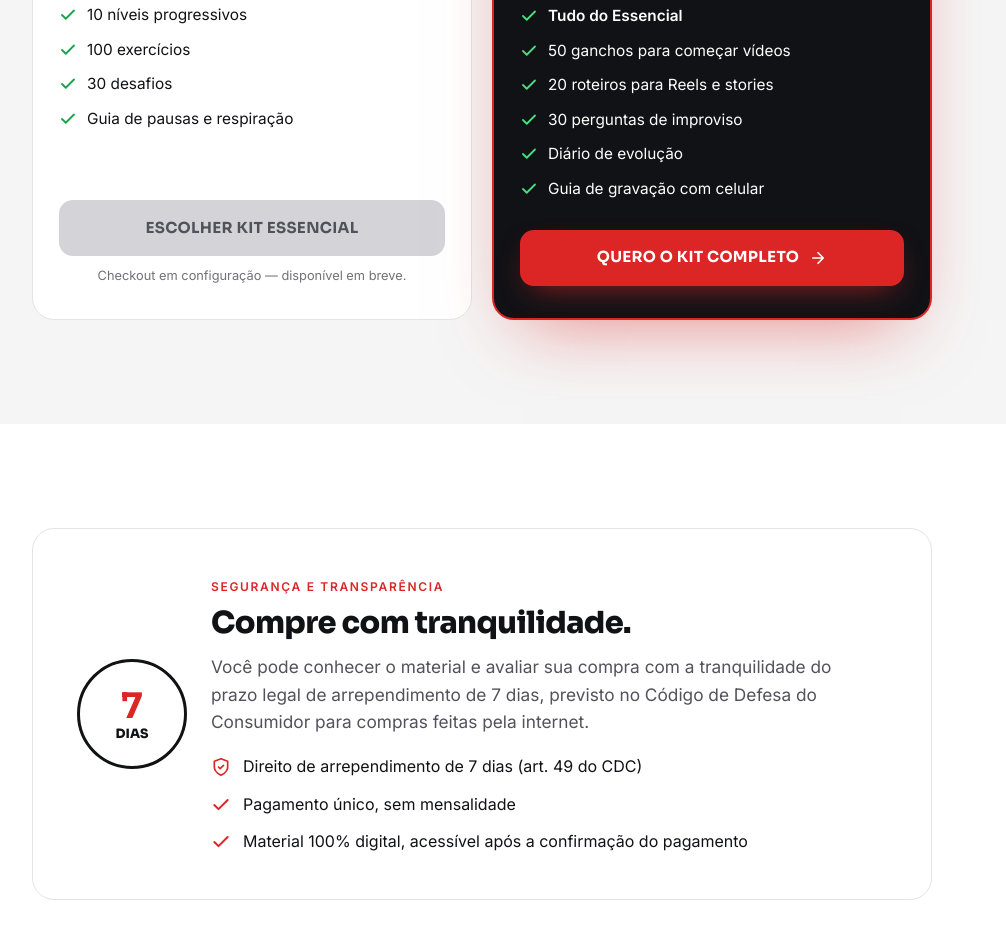
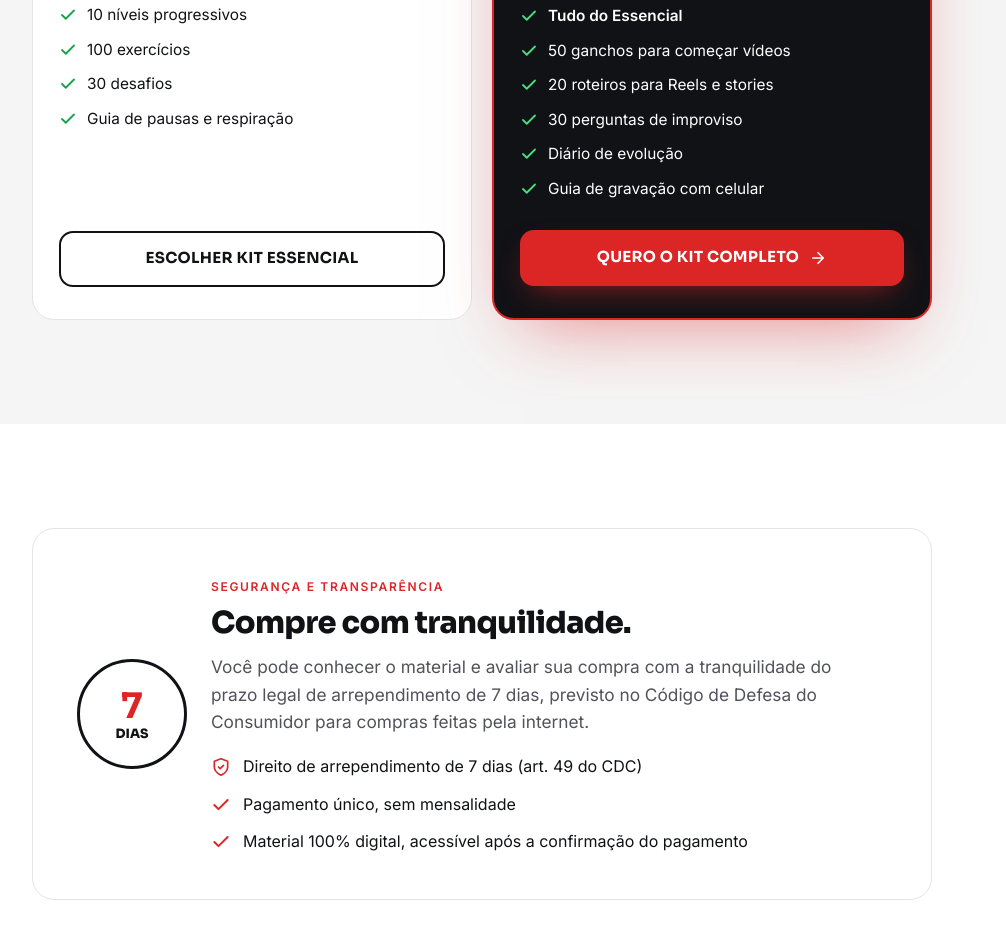
Before and after one commit to eduhtoledo-cloud/desafio-da-voz, a plain HTML site: page index.html in a window 1280 px wide. Shown: the part 10608-11546 px from the top of the page, without its empty margins (158-1164 px from the left). Drawn offline with Linux system fonts and the light colour scheme.

Commit message:
Link de checkout do Kit Essencial
Co-Authored-By: Claude Opus 5.5 <noreply@anthropic.com>

```diff
--- a/index.html
+++ b/index.html
@@ -707,7 +707,7 @@ footer a{color:#D4D4D8}
 const PRECO_ESSENCIAL = 10.00;
 const PRECO_COMPLETO  = 27.90;
 
-const CHECKOUT_ESSENCIAL = "";   // cole aqui o link de checkout do Kit Essencial
+const CHECKOUT_ESSENCIAL = "https://pay.cakto.com.br/34vg6wc_1355282";   // link de checkout do Kit Essencial
 const CHECKOUT_COMPLETO  = "https://pay.cakto.com.br/5qxoo92";   // link de checkout do Kit Completo
 
 const SUPORTE_EMAIL    = "";     // ex.: suporte@seudominio.com.br
```
